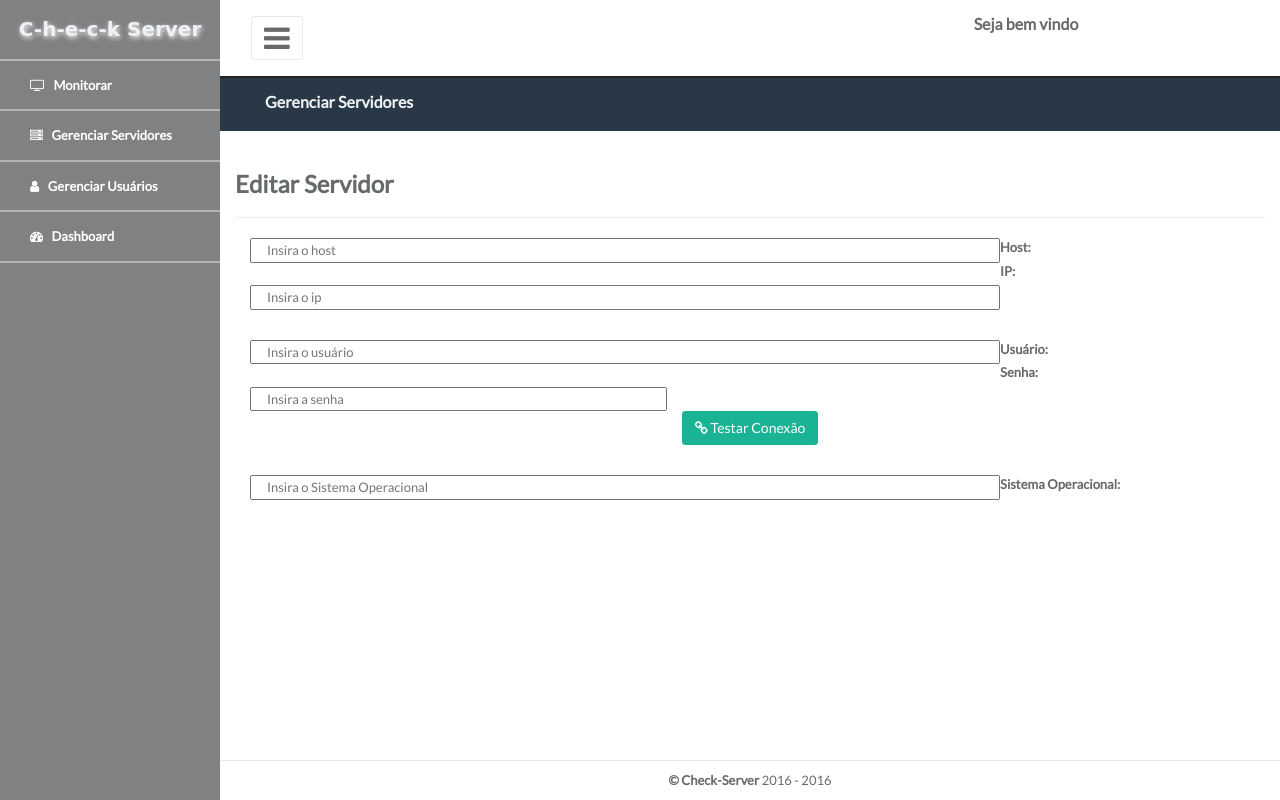
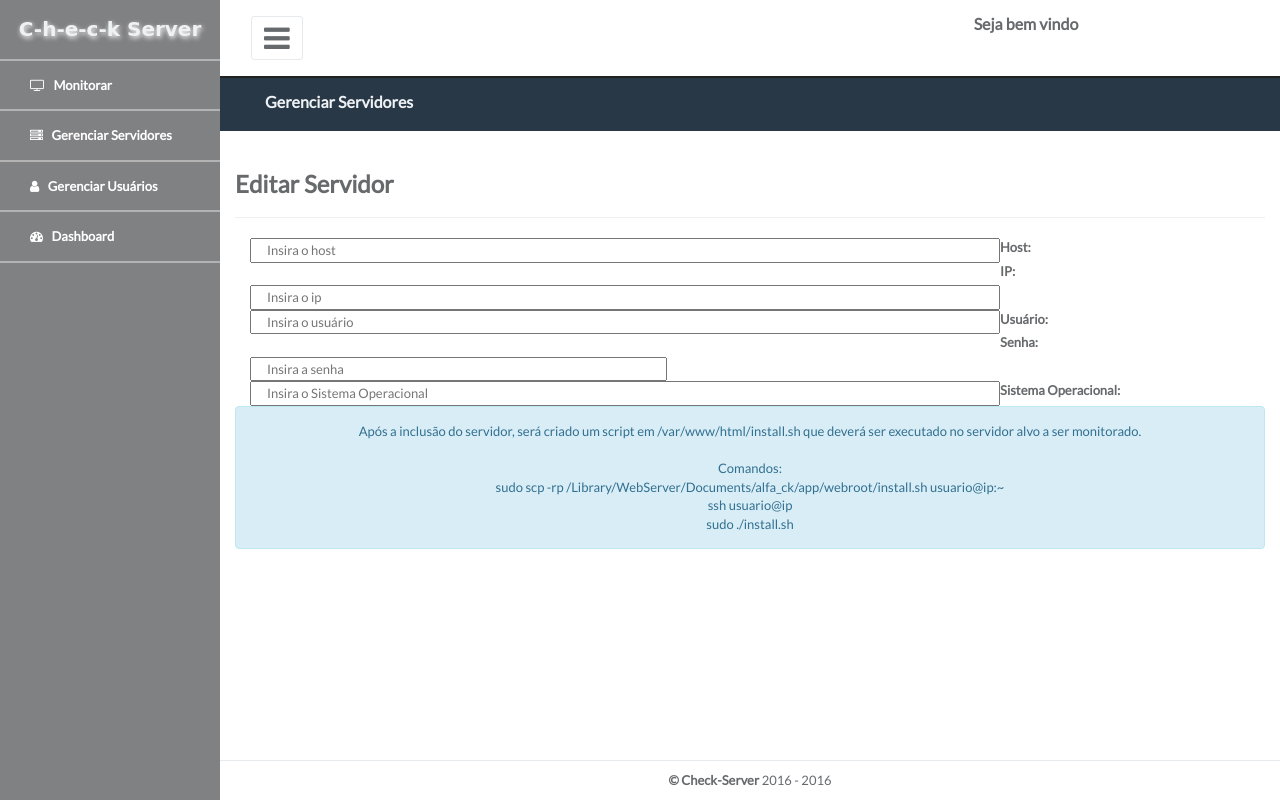
Before and after one commit to bruno-alencar/tcc-cksrv-new, a CakePHP app: the page made by app/View/Servidores/admin_add.ctp in a window 1280 px wide. Run offline with PHP 8.4 and a stand-in for CakePHP, Linux system fonts and the light colour scheme; the template is opened without the code that fills it, so the values that code supplies are empty; form fields are guessed from the names that the template uses; some libraries are stand-ins or nearby versions.

Commit message:
mudança na regra inicial para instalação de novos servidores

```diff
--- a/app/View/Layouts/default.ctp
+++ b/app/View/Layouts/default.ctp
@@ -80,7 +80,6 @@
 				<!-- Centro da página, onde as outras serão carregadas -->
 				<div class="row wrapper page-heading no-padding min-height white-bg">
 					<div class="col-sm-12 no-padding">
-						<?php echo $this->Session->flash(); ?>
 						<?php echo $this->fetch('content') ?>
 						<?php #echo $this->element('sql_dump') ?>
 					</div>
--- a/app/View/Servidores/admin_add.ctp
+++ b/app/View/Servidores/admin_add.ctp
@@ -3,7 +3,7 @@
 		<h3>Gerenciar Servidores</h3>
 	</div>
 </div>
-
+<?php echo $this->Session->flash(); ?>
 <div class="col-md-12 white-bg">
 <?php echo $this->Form->create('Servidor', array('admin' => true, 'novalidate', 'inputDefaults' => array('div' => array('class' => 'col-sm-6 form-group'))));?>
 
@@ -22,22 +22,26 @@
 			<?php echo $this->Form->input('ip', array('class' => 'col-sm-9', 'placeholder' => 'Insira o ip', 'label' => array('text' => 'IP:', 'class' => 'col-sm-2')));?>
 		</div>
 
-
-		<div class="col-sm-12" style="margin-top:30px;">
+		<div class="col-sm-12">
 			<?php echo $this->Form->input('usuario', array('class' => 'col-sm-9', 'placeholder' => 'Insira o usuário', 'id' => 'nome', 'label' => array('text' => 'Usuário:', 'class' => 'col-sm-2')));?>
 			<?php echo $this->Form->input('senha', array('class' => 'col-sm-5', 'type' => 'password', 'placeholder' => 'Insira a senha', 'id' => 'senha', 'label' => array('text' => 'Senha:', 'class' => 'col-sm-2')));?>
 		</div>
-
-		<div class="col-sm-12 text-center" style="margin-bottom:30px;">
-			<?php echo $this->Html->link('<i class="fa fa-link"></i> <span class="nav-label"> Testar Conexão</span>', 'javascript:void(testar_conexao())', array('escape' => false, 'class' => 'btn btn-primary')) ?>
-		</div>
-
 
 		<div class="col-sm-12">
 			<?php echo $this->Form->input('detalhes_so', array('class' => 'col-sm-9', 'placeholder' => 'Insira o Sistema Operacional', 'label' => array('text' => 'Sistema Operacional:', 'class' => 'col-sm-2')));?>
 		</div>
 
-
+		<div class="alert alert-info text-center col-sm-12">
+			Após a inclusão do servidor, será criado um script em <?php echo WWW_ROOT.'install.sh'; ?> que deverá ser executado no servidor alvo a ser monitorado.
+			<br><br>
+			Comandos:
+			<br>
+			sudo scp -rp /Library/WebServer/Documents/alfa_ck/app/webroot/install.sh usuario@ip:~
+			<br>
+			ssh usuario@ip
+			<br>
+			sudo ./install.sh
+		</div>
 	<div class="text-center">
  		<?php echo $this->Form->end(array('label' => 'Salvar >>', 'class' => 'btn btn-success btn-lg', 'style'=>"margin-top:30px;", 'div' => false, 'onclick' => ''));?>
  	</div>
--- a/app/View/Servidores/admin_view.ctp
+++ b/app/View/Servidores/admin_view.ctp
@@ -40,7 +40,7 @@
 						<a class="collapse-link">
 	                    	<i class="fa fa-chevron-up"></i>
 	                    </a>
-	                    <!-- <?php echo $this->Html->link('', array('controller' => 'clientes', 'action' => 'add_contato', $this->request->data['Cliente']['id']), array('title' => 'Adicionar Contato', 'onclick' => 'javascript:void(exibeModal(this))', 'class' => 'fa fa-plus showmodal')); ?> -->
+	                    <?php echo $this->Html->link('', array('controller' => 'clientes', 'action' => 'add_servico', $this->request->data['Servidor']['id']), array('title' => 'Adicionar Serviço', 'onclick' => 'javascript:void(exibeModal(this))', 'class' => 'fa fa-plus showmodal pull-right')); ?>
 					</div>
 				</div>
 				<div class="ibox-content">
--- a/app/View/Usuarios/admin_add.ctp
+++ b/app/View/Usuarios/admin_add.ctp
@@ -3,7 +3,7 @@
 		<h3>Gerenciar Usuários</h3>
 	</div>
 </div>
-
+<?php echo $this->Session->flash(); ?>
 <div class="col-md-12 white-bg">
 <?php echo $this->Form->create('Usuario', array('admin' => true, 'novalidate', 'inputDefaults' => array('div' => array('class' => 'col-sm-6 form-group'))));?>
 
--- a/app/webroot/js/funcoes.js
+++ b/app/webroot/js/funcoes.js
@@ -161,6 +161,13 @@ function altera_status_servidor_ativo_inativo(servidor_id){
 
 function testar_conexao(){
 	usuario = $('#usuario').val();
-	usuario = $('#senha').val();
-	alert('Conexão efetuada com sucesso.');
+	senha = $('#senha').val();
+	ip = $('#ip').val();
+
+	$.post(
+		cakebase+'admin/servidores/testar_conexao/'+usuario+'/'+senha+'/'+ip,
+			function(data){
+				console.log(data);
+			}
+	);
 }
--- /dev/null
+++ b/app/webroot/shell/connect/connect_test.txt
@@ -0,0 +1 @@
+Comunicação realizada com sucesso.
```
Also changed, not shown: app/Controller/ServidoresController.php (+12 -0 lines), 14 other files.
